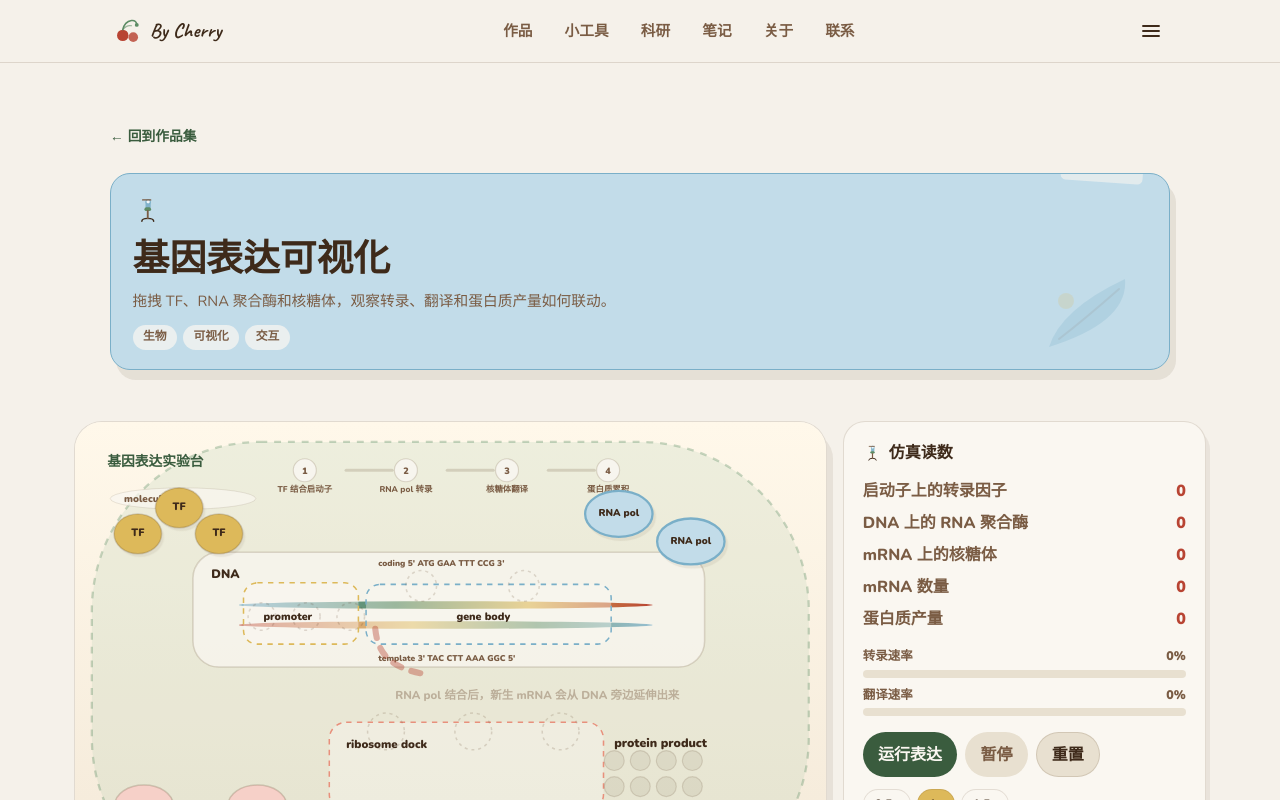
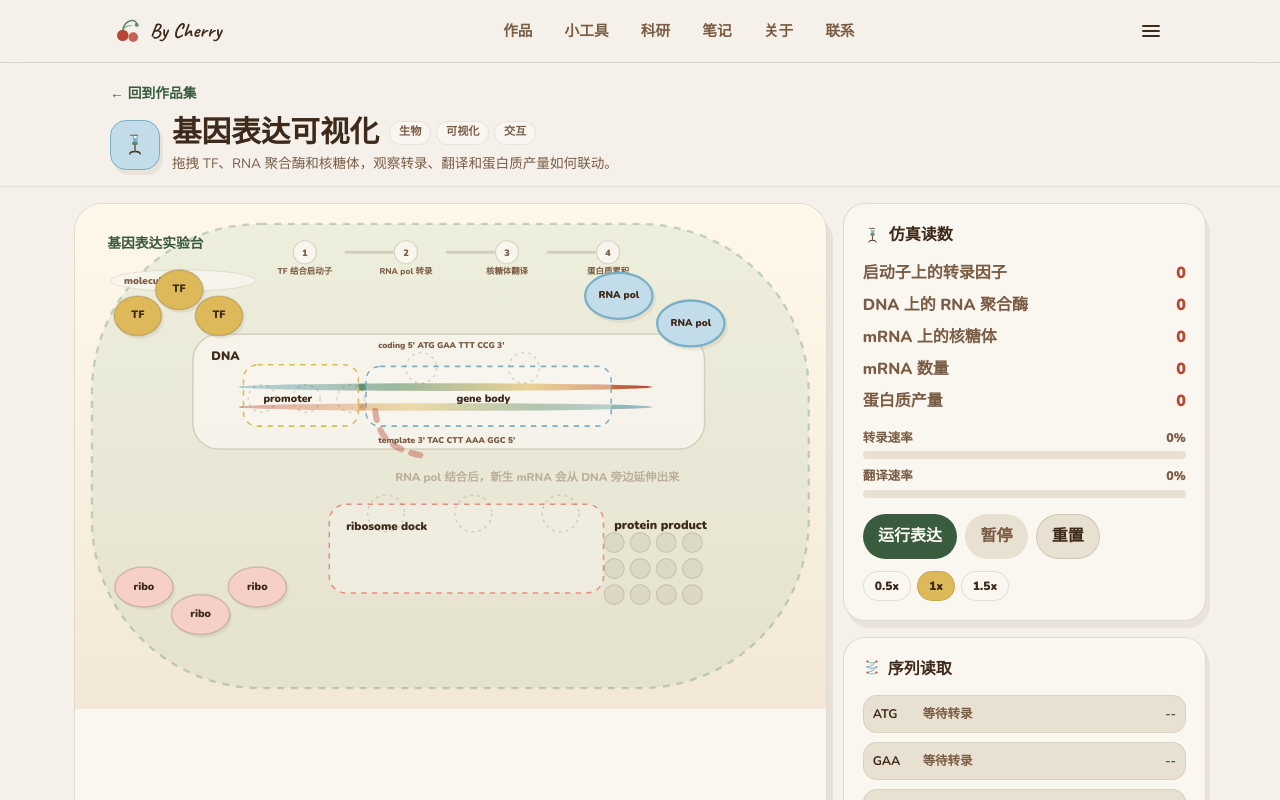
Before and after one commit to liruirui321/Bycherry, a React (Vite) app: page / in a window 1280 px wide. Both pictures are taken after a click on the element 262 px from the left and 1113 px from the top of the page. Shown: the top 800 px of the page. Built offline with nearby package versions, Linux system fonts and the light colour scheme.

Commit message:
Compact work detail headers

```diff
--- a/src/app/components/GeneExpressionTool.tsx
+++ b/src/app/components/GeneExpressionTool.tsx
@@ -503,7 +503,7 @@ export function GeneExpressionTool() {
       id="gene-expression"
       style={{
         fontFamily: "'Nunito', sans-serif",
-        padding: "2rem 1.5rem 5rem",
+        padding: "1rem 1.5rem 5rem",
         maxWidth: 1180,
         margin: "0 auto",
         scrollMarginTop: 76,
--- a/src/app/components/WorkDetailPage.tsx
+++ b/src/app/components/WorkDetailPage.tsx
@@ -803,9 +803,10 @@ function WorkHero({ work }: { work: Work }) {
   return (
     <section
       style={{
-        padding: "3.8rem 1.5rem 1.2rem",
+        padding: "1.15rem 1.5rem 0.75rem",
         background: "var(--background)",
         fontFamily: "'Nunito', sans-serif",
+        borderBottom: "1px solid rgba(94,68,42,0.1)",
       }}
     >
       <div style={{ maxWidth: 1060, margin: "0 auto" }}>
@@ -823,7 +824,7 @@ function WorkHero({ work }: { work: Work }) {
             textDecoration: "none",
             fontWeight: 900,
             fontSize: "0.86rem",
-            marginBottom: "1.6rem",
+            marginBottom: "0.65rem",
           }}
         >
           ← 回到作品集
@@ -831,53 +832,61 @@ function WorkHero({ work }: { work: Work }) {
 
         <div
           style={{
+            display: "grid",
+            gridTemplateColumns: "auto minmax(0, 1fr)",
+            alignItems: "center",
+            gap: "0.75rem",
+          }}
+        >
+          <div
+            style={{
+              width: 50,
+              height: 50,
+              borderRadius: 16,
               background: work.color,
               border: `1.5px solid ${work.border}`,
-            borderRadius: 20,
-            padding: "1.2rem 1.35rem",
-            boxShadow: "6px 10px 0px rgba(94,68,42,0.1)",
-            position: "relative",
-            overflow: "hidden",
+              display: "grid",
+              placeItems: "center",
+              boxShadow: "3px 5px 0px rgba(94,68,42,0.08)",
             }}
           >
-          <div style={{ position: "absolute", top: -14, right: 26, width: 82, height: 22, background: "rgba(250,247,241,0.58)", borderRadius: 5, transform: "rotate(4deg)" }} />
-          <svg style={{ position: "absolute", right: 18, bottom: 10, opacity: 0.24 }} width="120" height="92" viewBox="0 0 120 92" fill="none">
-            <path d="M18 80 Q30 42 94 12 Q98 55 18 80Z" fill={work.border} />
-            <path d="M28 72 Q54 52 88 22" stroke="var(--cherry-warm-brown)" strokeWidth="2" strokeLinecap="round" opacity="0.35" />
-            <circle cx="35" cy="34" r="8" fill="var(--cherry-yellow)" opacity="0.8" />
-          </svg>
-          <div style={{ marginBottom: "0.55rem", transform: "scale(0.82)", transformOrigin: "left center" }}>{work.icon}</div>
+            <div style={{ transform: "scale(0.72)" }}>{work.icon}</div>
+          </div>
+          <div style={{ minWidth: 0 }}>
+            <div style={{ display: "flex", alignItems: "center", gap: 10, flexWrap: "wrap", marginBottom: "0.2rem" }}>
               <h1
                 style={{
                   color: "var(--cherry-warm-brown)",
-              fontSize: "clamp(1.55rem, 4vw, 2.3rem)",
+                  fontSize: "clamp(1.35rem, 3vw, 1.85rem)",
                   fontWeight: 900,
                   lineHeight: 1.18,
-              marginBottom: "0.5rem",
-              maxWidth: 700,
+                  margin: 0,
                 }}
               >
                 {work.title}
               </h1>
-          <p style={{ color: "var(--cherry-warm-mid)", fontSize: "0.92rem", lineHeight: 1.65, maxWidth: 720, marginBottom: "0.7rem" }}>
-            {work.desc}
-          </p>
-          <div style={{ display: "flex", flexWrap: "wrap", gap: 6 }}>
+              <div style={{ display: "flex", flexWrap: "wrap", gap: 5 }}>
                 {work.tags.map((tag) => (
                   <span
                     key={tag}
                     style={{
-                  background: "rgba(250,247,241,0.72)",
+                      background: "rgba(250,247,241,0.78)",
                       color: "var(--cherry-warm-mid)",
+                      border: "1px solid rgba(94,68,42,0.1)",
                       borderRadius: 999,
-                  padding: "0.22rem 0.65rem",
-                  fontSize: "0.74rem",
-                  fontWeight: 800,
+                      padding: "0.16rem 0.55rem",
+                      fontSize: "0.7rem",
+                      fontWeight: 900,
                     }}
                   >
                     {tag}
                   </span>
                 ))}
+              </div>
+            </div>
+            <p style={{ color: "var(--cherry-warm-mid)", fontSize: "0.85rem", lineHeight: 1.5, maxWidth: 780, margin: 0 }}>
+              {work.desc}
+            </p>
           </div>
         </div>
       </div>
```
Lines whose indentation alone changed are shown as unchanged.
